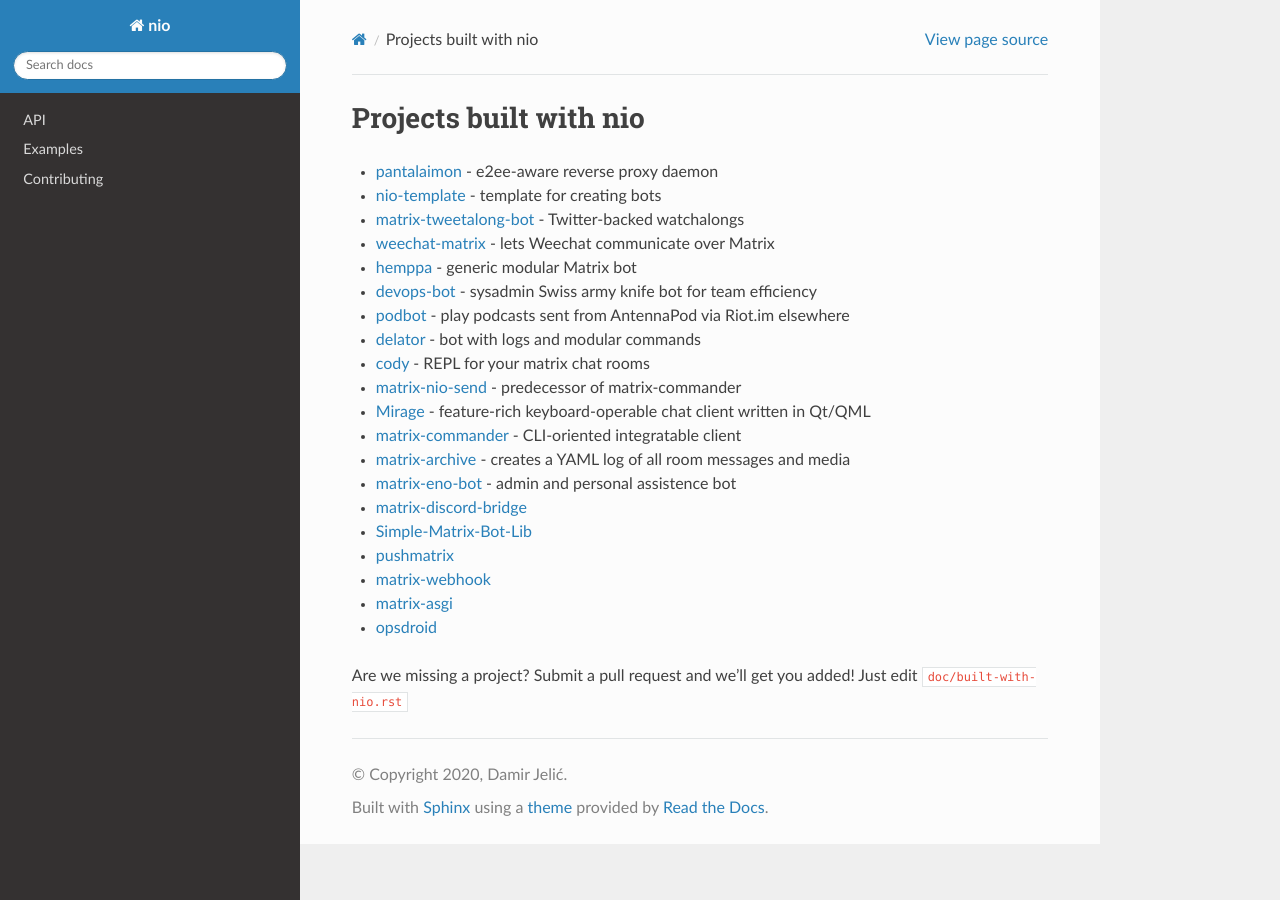
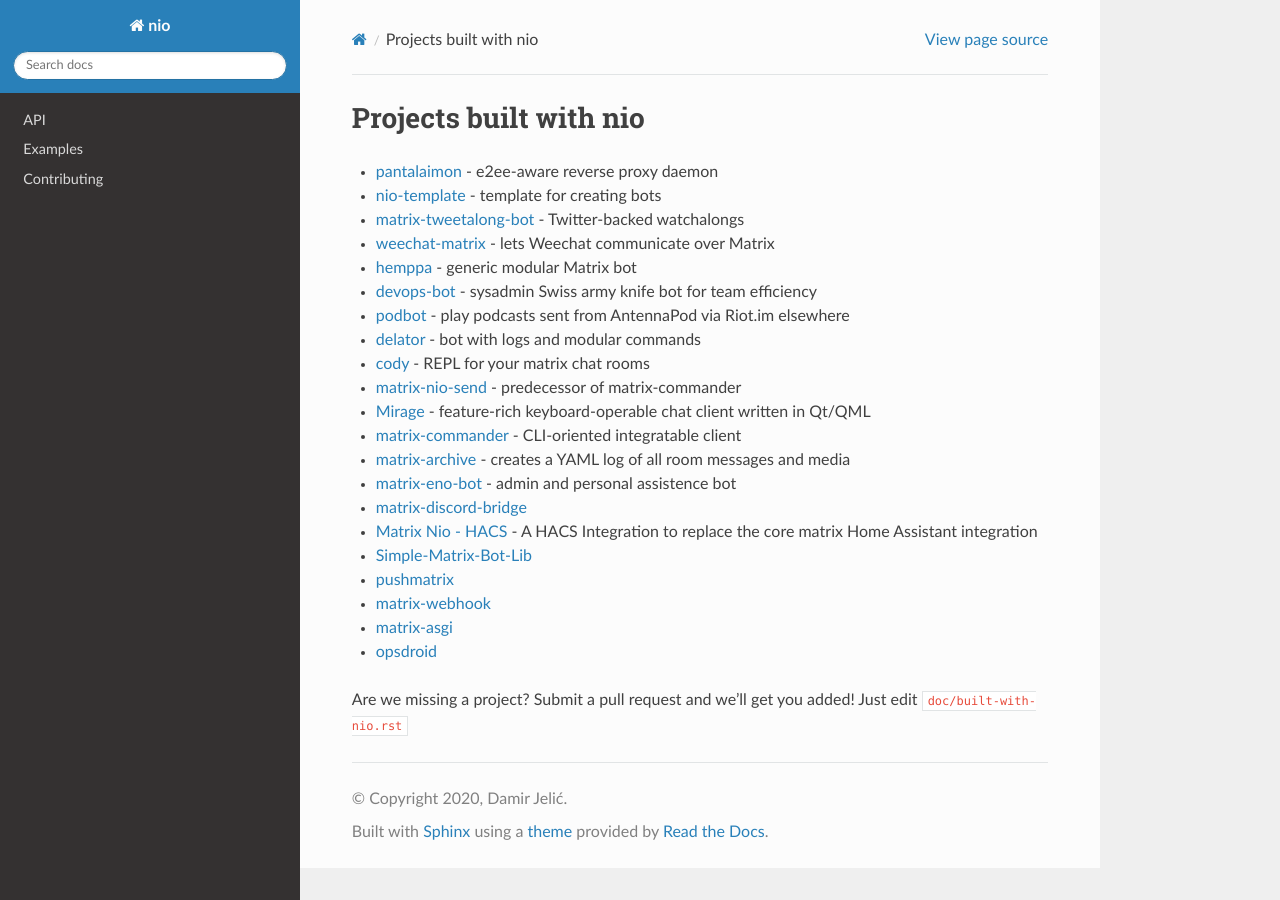
Before and after one commit to matrix-nio/matrix-nio, a Sphinx documentation site: the page built from doc/built-with-nio.rst, in a window 1280 px wide. Built offline with Sphinx 7.4.7 and the Read the Docs theme 2.0.0, drawn with Linux system fonts in a browser that asks for light colours.

Commit message:
Add Matrix Nio - HACS to built-with-nio.rst

```diff
--- a/doc/built-with-nio.rst
+++ b/doc/built-with-nio.rst
@@ -16,6 +16,7 @@ Projects built with nio
 - `matrix-archive <https://github.com/russelldavies/matrix-archive>`_ - creates a YAML log of all room messages and media
 - `matrix-eno-bot <https://github.com/8go/matrix-eno-bot>`_ - admin and personal assistence bot
 - `matrix-discord-bridge <https://github.com/git-bruh/matrix-discord-bridge>`_
+- `Matrix Nio - HACS <https://github.com/PaarthShah/matrix-nio-hacs>`_ - A HACS Integration to replace the core matrix Home Assistant integration
 - `Simple-Matrix-Bot-Lib <https://github.com/KrazyKirby99999/simple-matrix-bot-lib>`_
 - `pushmatrix <https://github.com/bonukai/pushmatrix>`_
 - `matrix-webhook <https://github.com/nim65s/matrix-webhook>`_
```
